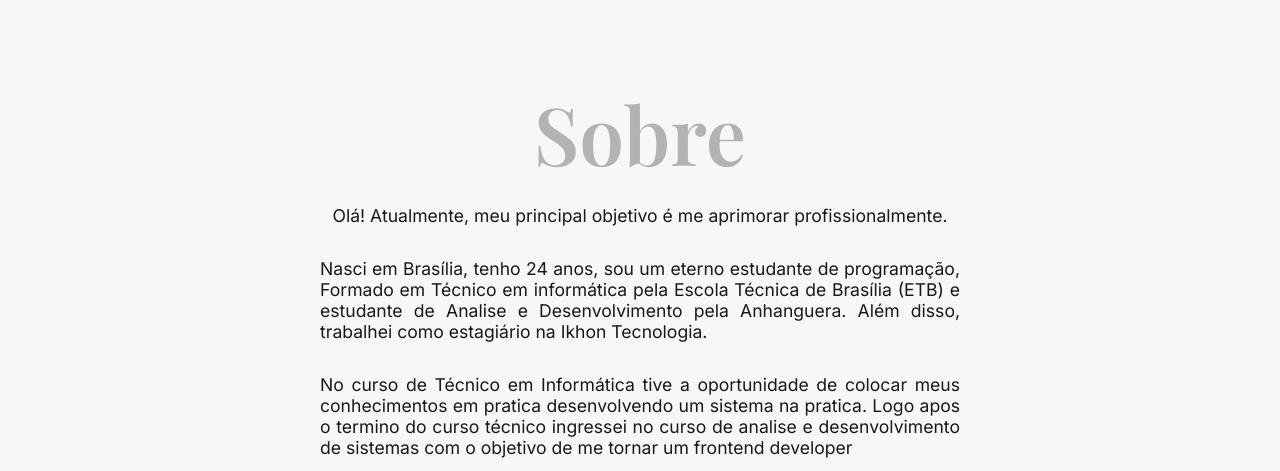
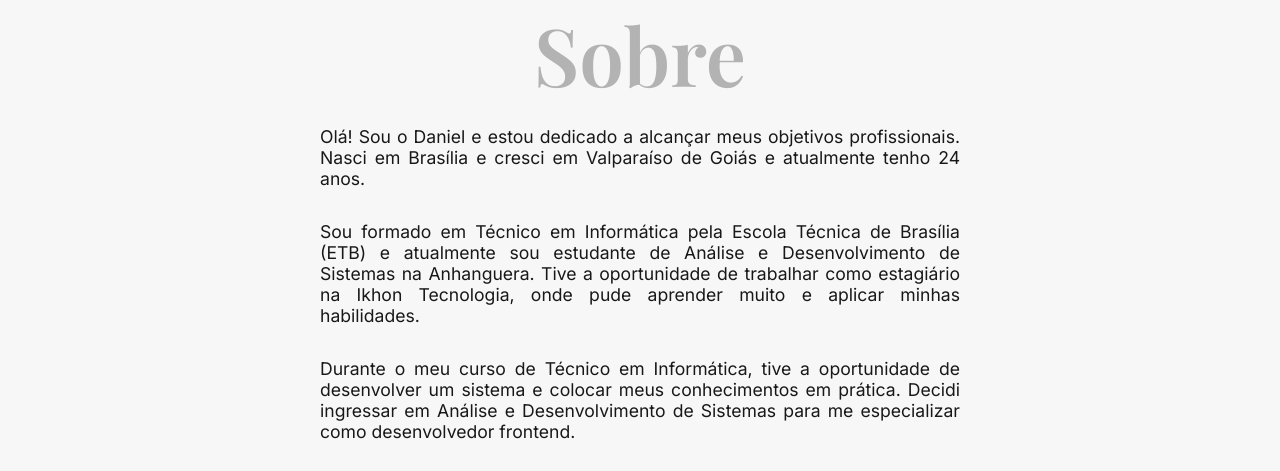
Before and after one commit to danielvito-pereira/portfolio_2023, a plain HTML site: page index.html in a window 1280 px wide. Shown: the part 3550-4021 px from the top of the page. Drawn offline with nearby package versions, Linux system fonts and the light colour scheme; a web font is replaced by a local one.

Commit message:
ajustes no texto

```diff
--- a/index.html
+++ b/index.html
@@ -263,11 +263,6 @@
                 </article>
 
 
-
-
-
-
-
                 <article class="container article">
                     <a class="a" href="https://github.com/danielvito-pereira/calculator_js" target="_blank" rel="noopener noreferrer" title="calculator_js">
                         <figure class="figure">
@@ -508,11 +503,10 @@
         </section>
         <section class="section about" id="about">
             <h2 class="h2">Sobre</h2>
-            <p class="p">Olá!
-                Atualmente, meu principal objetivo é me aprimorar profissionalmente.</p>
-            <p class="p">Nasci em Brasília, tenho 24 anos, sou um eterno estudante de programação, Formado em Técnico em informática pela Escola Técnica de Brasília (ETB) e estudante de Analise e Desenvolvimento pela Anhanguera. Além disso, trabalhei como estagiário na Ikhon Tecnologia. </p>
-            <p class="p">No curso de Técnico em Informática tive a oportunidade de colocar meus conhecimentos em pratica desenvolvendo um sistema na pratica. Logo apos o termino do curso técnico ingressei no curso de analise e desenvolvimento de sistemas com o objetivo de me tornar um frontend developer</p>
-
+            <p class="p">Olá! Sou o Daniel e estou dedicado a alcançar meus objetivos profissionais. Nasci em Brasília e cresci em Valparaíso de Goiás e atualmente tenho 24 anos.</p>
+            <p class="p">Sou formado em Técnico em Informática pela Escola Técnica de Brasília (ETB) e atualmente sou estudante de Análise e Desenvolvimento de Sistemas na Anhanguera. Tive a oportunidade de trabalhar como estagiário na Ikhon Tecnologia, onde pude aprender muito e aplicar minhas habilidades. </p>
+            <p class="p">Durante o meu curso de Técnico em Informática, tive a oportunidade de desenvolver um sistema e colocar meus conhecimentos em prática. Decidi ingressar em Análise e Desenvolvimento de Sistemas para me especializar como desenvolvedor frontend.</p>
+            <p class="p">Estou motivado para continuar aprendendo e aprimorando minhas habilidades profissionais. Tenho confiança de que minhas experiências e estudos irão me ajudar a alcançar meus objetivos.</p>
             <ul class="rrss">
                 <li class="li">
                     <a href="https://github.com/danielvito-pereira" class="a" title="Github" target="_blank" rel="noopener noreferrer">
```
